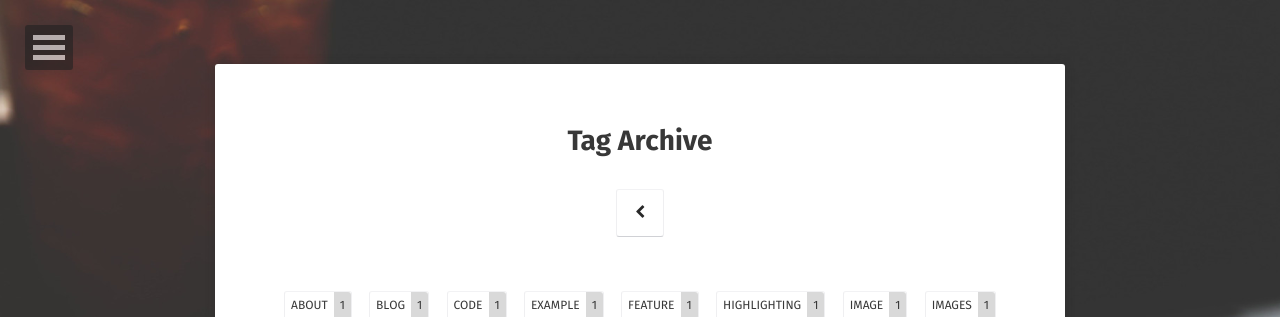
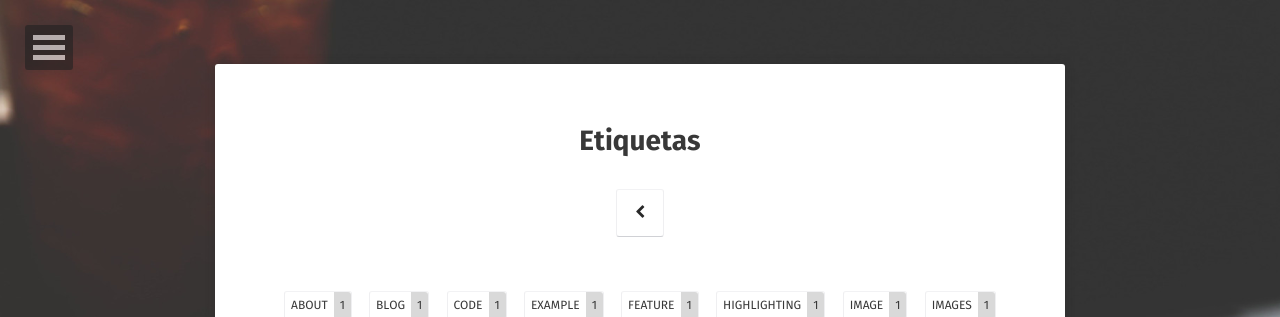
Before and after one commit to sanjorgek/turingMachine, a Jekyll site: the page built from tags/index.html, in a window 1280 px wide and 900 px high. Shown: the top 317 px of the window. Built offline with Jekyll 4.4.1, drawn with Linux system fonts in a browser that asks for light colours; some web fonts are replaced; comment, search, counter and statistics services are not loaded; some of the changed lines change nothing that is shown.

Commit message:
ESP messages at tags

```diff
--- a/tags/index.html
+++ b/tags/index.html
@@ -1,8 +1,8 @@
 ---
 layout: page
-title: Tag Archive
-description: "An archive of posts sorted by tag."
-comments: false
+title: Etiquetas
+description: "Un listado de los articulos ordenados por etiquetas."
+comments: true
 ---
 
 {% capture site_tags %}{% for tag in site.tags %}{{ tag | first }}{% unless forloop.last %},{% endunless %}{% endfor %}{% endcapture %}
```
